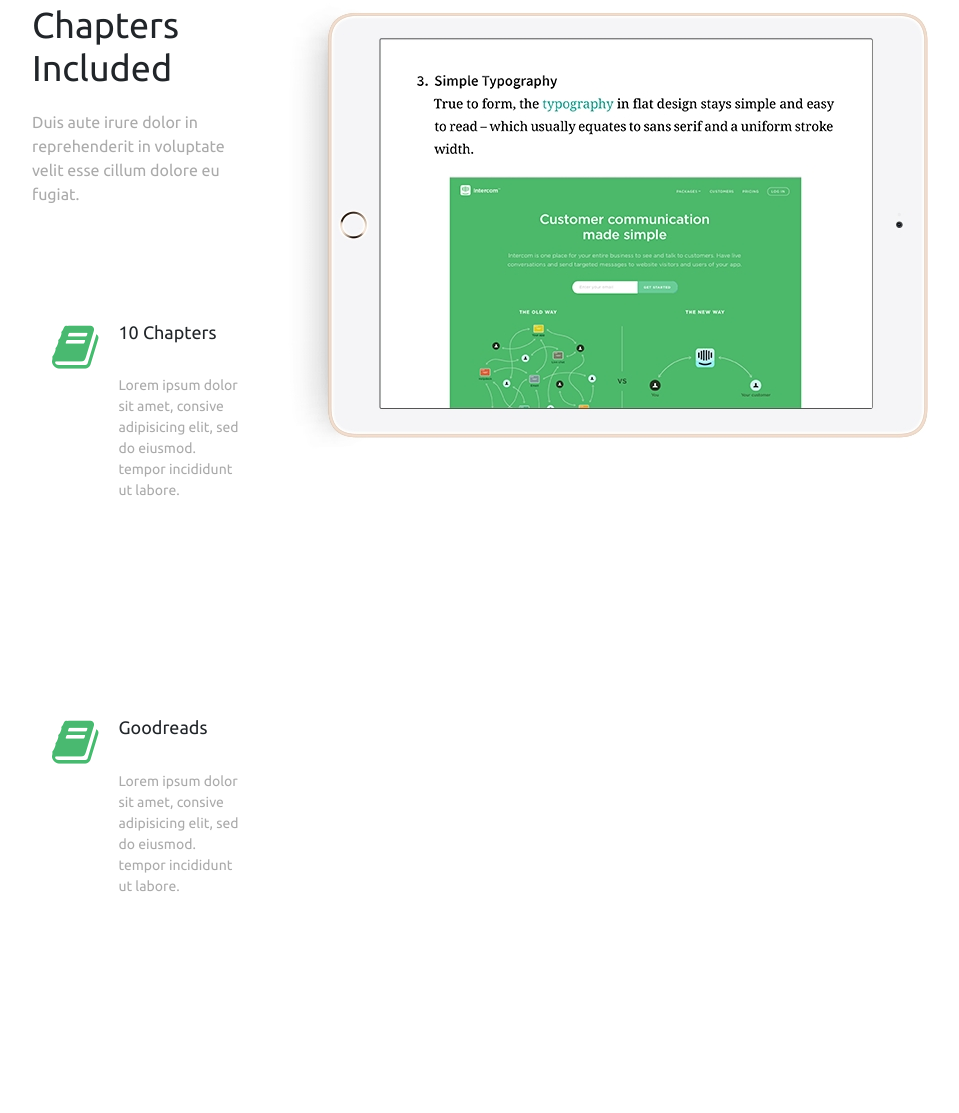
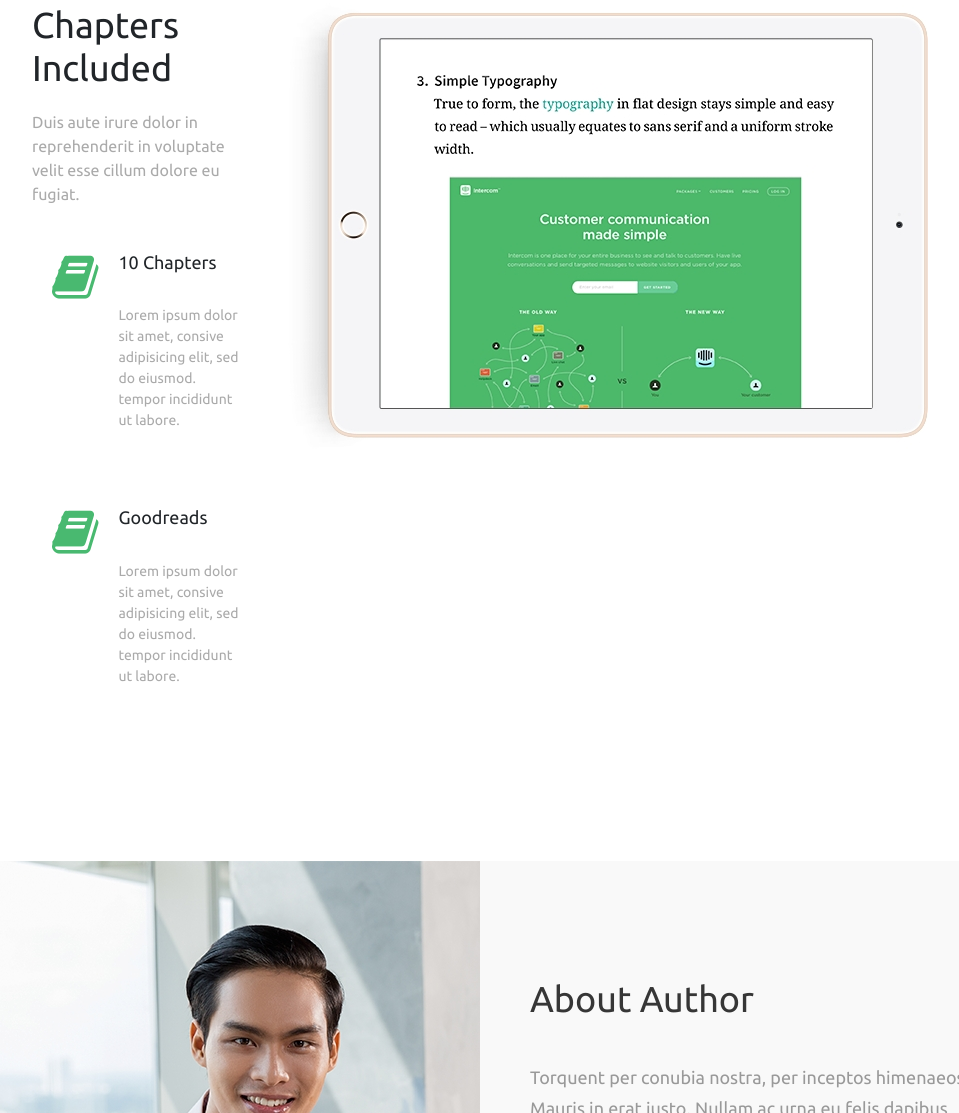
Before and after one commit to DuyTiger/BOOK, a plain HTML site: page index.html in a window 1280 px wide. Shown: the part 1735-2848 px from the top of the page, without its empty margins (160-1119 px from the left). Drawn offline with nearby package versions, Linux system fonts and the light colour scheme.

Commit message:
Update main.css

```diff
--- a/css/main.css
+++ b/css/main.css
@@ -88,7 +88,7 @@
     display: flex;
     width: 85%;
     padding-right: 5%;
-    margin: 100px 0;
+    margin: 30px 0;
 }
 
 #section2 .row .box_content .book {
@@ -121,7 +121,7 @@
     display: flex;
     width: 85%;
     padding-right: 5%;
-    margin: 100px 0;
+    margin: 30px 0;
 }
 
 #section2 .row .book2 .book {
```
